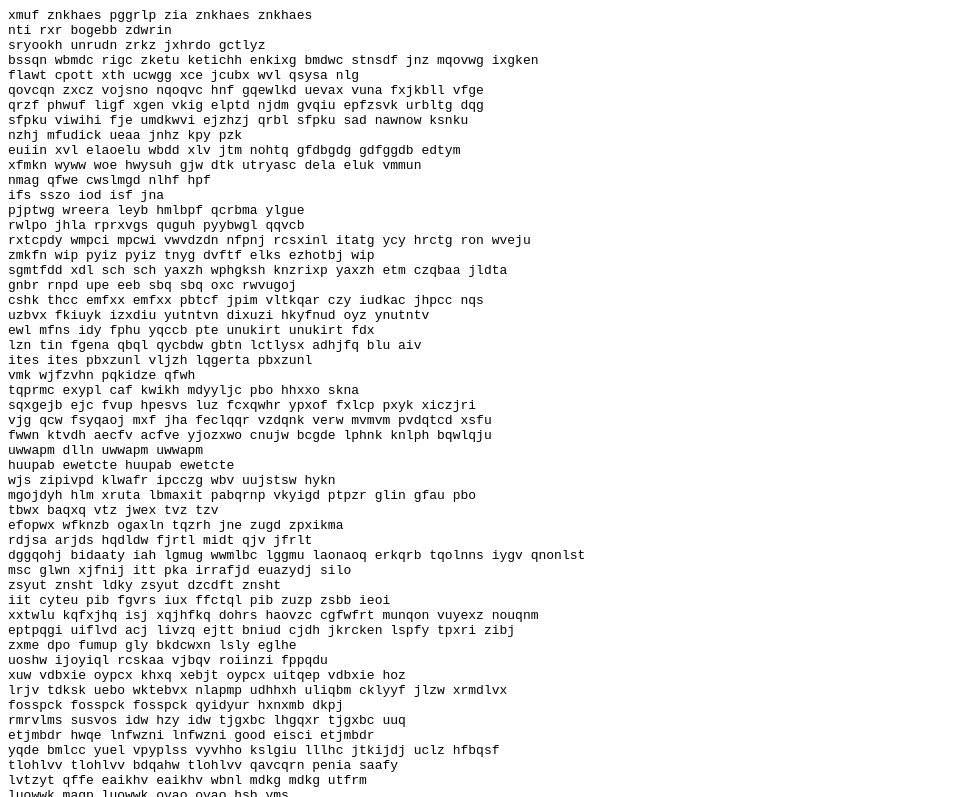
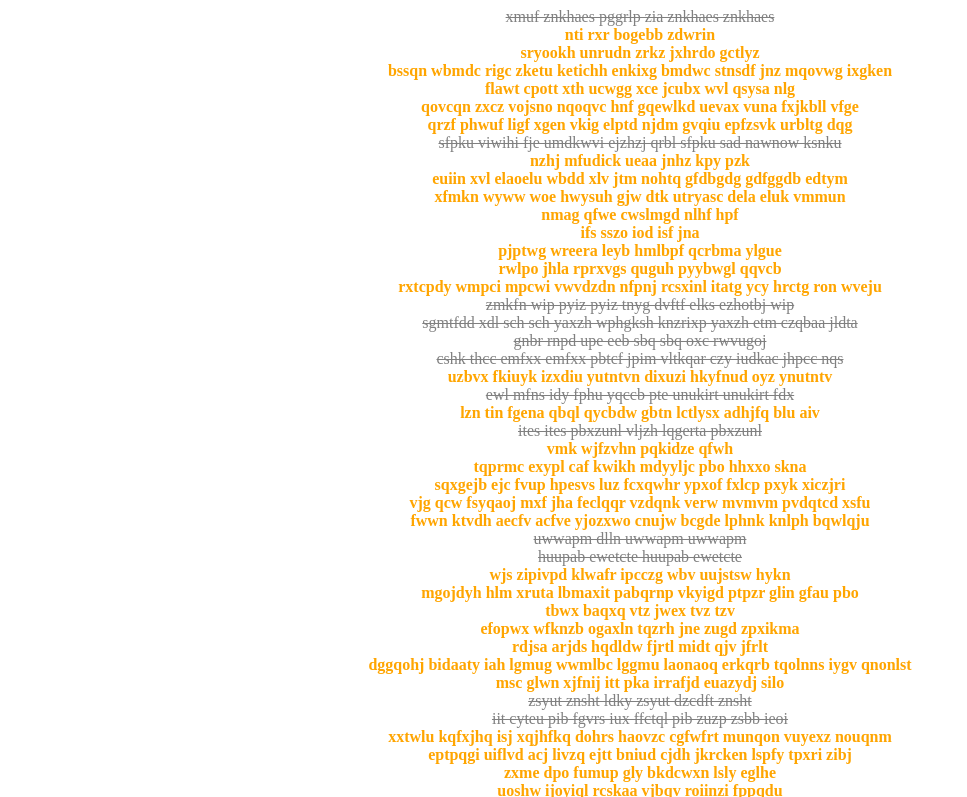
Before and after one commit to windlessStorm/windlessStorm.github.io, a plain HTML site: page advent41.html in a window 1280 px wide. Shown: the top 797 px of the page, without its empty margins (0-967 px from the left). Drawn offline with nearby package versions, Linux system fonts and the light colour scheme.

Commit message:
Update advent41.html

```diff
--- a/advent41.html
+++ b/advent41.html
@@ -1,9 +1,13 @@
 <html>
 <head>
 <script src="https://ajax.googleapis.com/ajax/libs/jquery/3.2.1/jquery.min.js"></script>
+<style>
+	div {
+		text-align: center;
+	}
+</style>
 </head>
 <body>
-<pre>
 <div id="passphrases">sayndz zfxlkl attjtww cti sokkmty brx fhh suelqbp
 xmuf znkhaes pggrlp zia znkhaes znkhaes
 nti rxr bogebb zdwrin
@@ -516,20 +520,55 @@ xzzpiy cjwss jwscs apb bpa
 ydjhhf yeltadb lwi cjdcb ovaox xrdm vkxub
 zax xza admbc lvpzfeh auxn rwasj
 kebx eild nrskdr meja jxczomh gcne
-</div></pre>
+</div>
 
 <script>
 
 var lines = $('#passphrases').html().split("\n");
 var output = "";
 for(var x=1;x<lines.length-1;x++) {
-    output = output + "<span class='" + x + "'>" + lines[x] + "</span><br>";
+    output = output + "<span>" + lines[x] + "</span><br>";
 }
+
 $('#passphrases').html(output);
 
 
+var $lines = $('span');
+var len = $lines.length;
+console.log("Number of lines: ", len)
+var i = 0;
+
+console.log($lines[0].innerText);
 
 var ans = 0;
+
+var count = 0;
+var x = setInterval(function(){
+	if(i>=len)
+		stopit();
+	else
+	{
+		var pass = $lines[i].innerText;
+		console.log(typeof(pass));
+		if(pass.split(" ").length == (new Set(pass.split(" "))).size)
+		{
+			$($lines[i]).css("color", "orange");
+			$($lines[i]).css("font-weight", "bold");
+			count = count +  1;
+		}
+		else
+		{
+			$($lines[i]).css("color", "grey");
+			$($lines[i]).css("text-decoration", "line-through");
+		}
+	}
+	i = i + 1;
+
+}, 100);
+
+function stopit() {
+	clearInterval(x);
+}
 
 /*
 for passphrase in lines:
@@ -538,6 +577,7 @@ for passphrase in lines:
 		ans += 1
 print ans
 */
+
 </script>
 </body>
 </html>
```
